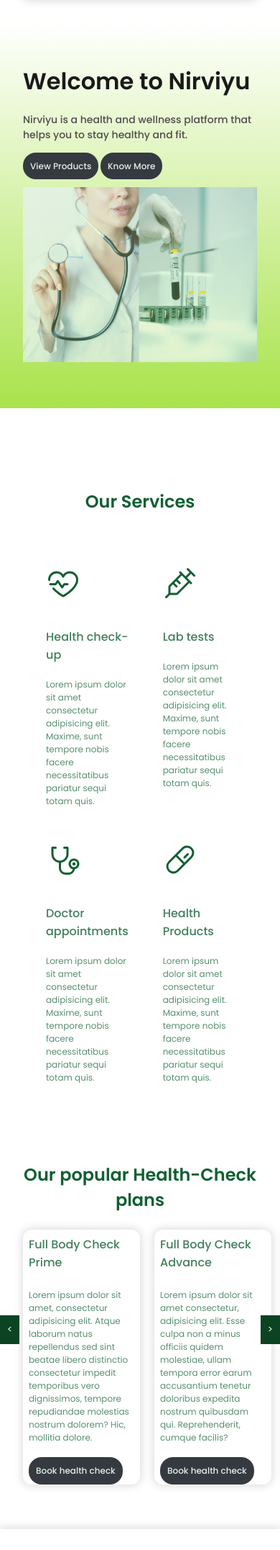
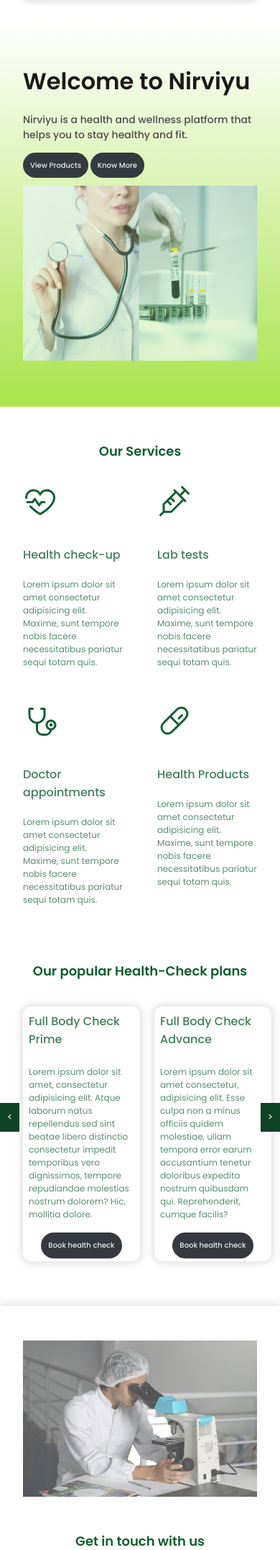
Before and after one commit to murali2p/nirviyu-ecommerce, a Flask app: page / in a window 390 px wide. Shown: the part 87-2240 px from the top of the page at 72% size. Run offline with Flask 3, Linux system fonts and the light colour scheme.

Commit message:
made edits to align products page

```diff
--- a/static/styles/style.css
+++ b/static/styles/style.css
@@ -1025,6 +1025,12 @@
     gap: 2rem;
   }
 
+  .service-provider-header {
+    font-size: 2.4rem;
+    font-weight: 600;
+    padding: 0rem 3.2rem 3.2rem 3.2rem;
+  }
+
   /***************************
   popular-health-plans settings
   ***************************/
@@ -1112,7 +1118,8 @@
   }
 
   .cta-header {
-    font-size: 2.4rem;
+    font-size: 1.8rem;
+    margin-bottom: 2rem;
   }
   .form-fields {
     display: flex !important;
@@ -1130,7 +1137,7 @@
   }
   .cta-container {
     max-width: 100rem;
-    padding: 4.8rem 3.2rem;
+    padding: 4.8rem 3.2rem 0rem 3.2rem;
     margin: 0 auto;
     outline-width: 0.1rem;
   }
@@ -1146,6 +1153,10 @@
     display: grid;
     grid-template-columns: repeat(2, 1fr);
     gap: 4.8rem;
+  }
+
+  .service-header {
+    font-size: 1.8rem;
   }
   /***************************
   popular-health-plans settings
@@ -1178,7 +1189,10 @@
   }
 
   .btn {
-    margin-bottom: 0rem !important;
+    margin-bottom: 0.4rem !important;
+    font-size: 1rem;
+    justify-self: center;
+    align-self: center;
   }
 
   .slider-btn {
@@ -1201,8 +1215,8 @@
   }
 
   .popular-plan-header {
-    font-size: 2.4rem;
-    margin-bottom: 1.2rem !important;
+    font-size: 1.8rem;
+    margin-bottom: 2.4rem !important;
 
     padding: 1.2rem 0rem !important;
   }
@@ -1221,9 +1235,10 @@
 services settings
 ***************************/
   .service-header {
-    font-size: 2.4rem;
+    font-size: 1.8rem;
     font-weight: 600;
     padding: 4.8rem 3.2rem 3.2rem 3.2rem;
+    margin-bottom: 0rem;
   }
 
   .service-primary-heading {
@@ -1234,6 +1249,9 @@
     font-size: 1.2rem;
   }
 
+  .services-list {
+    padding: 0rem !important;
+  }
   /***************************
 hero-section
 ***************************/
@@ -1250,5 +1268,13 @@
 
   .product-card {
     margin: 1.4rem;
+    justify-items: center;
+    justify-content: center;
+    align-items: center;
+  }
+
+  .product-image {
+    align-self: center;
+    justify-self: center;
   }
 }
```
Also changed, not shown: templates/product_details.html (+19 -6 lines).
